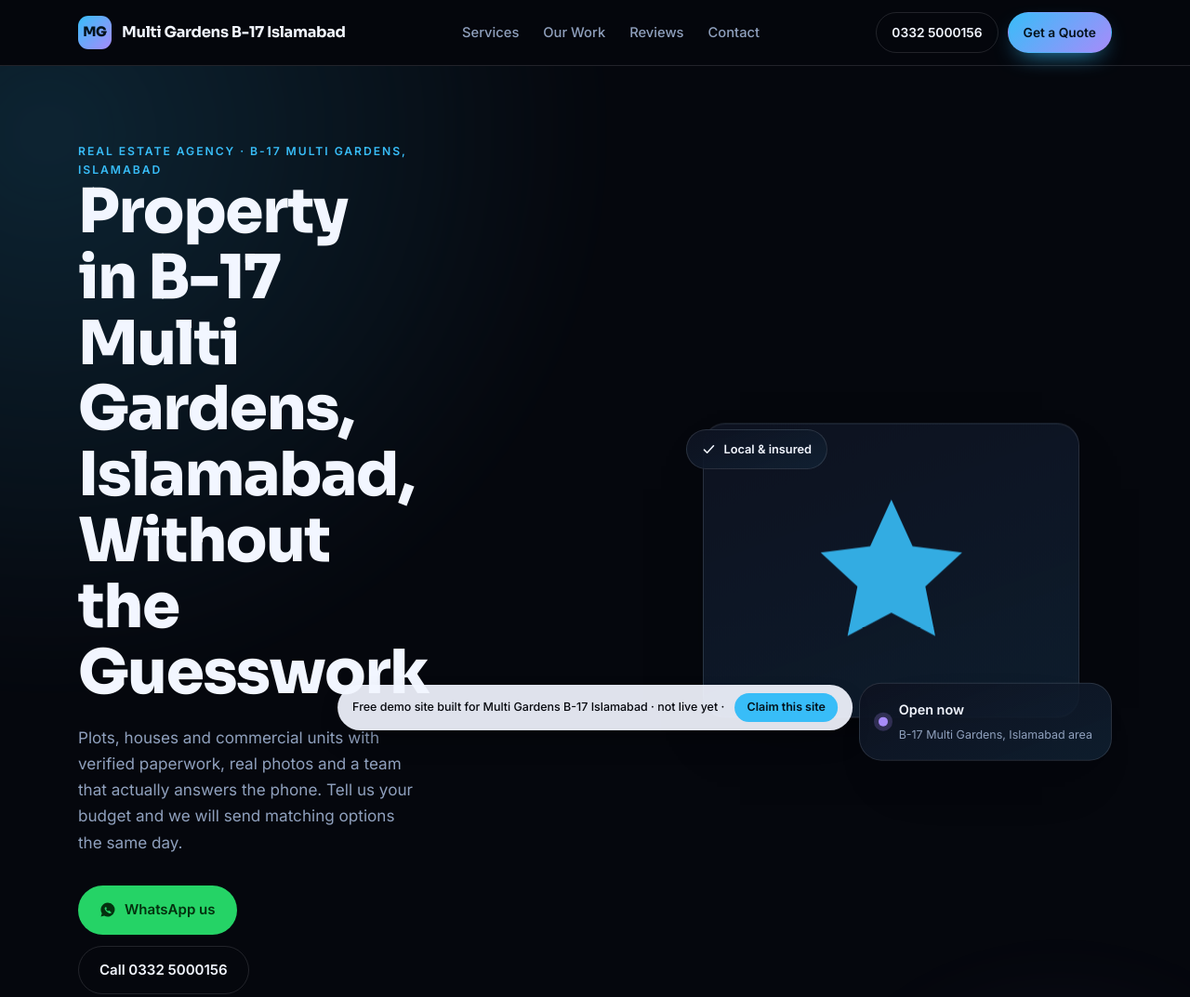
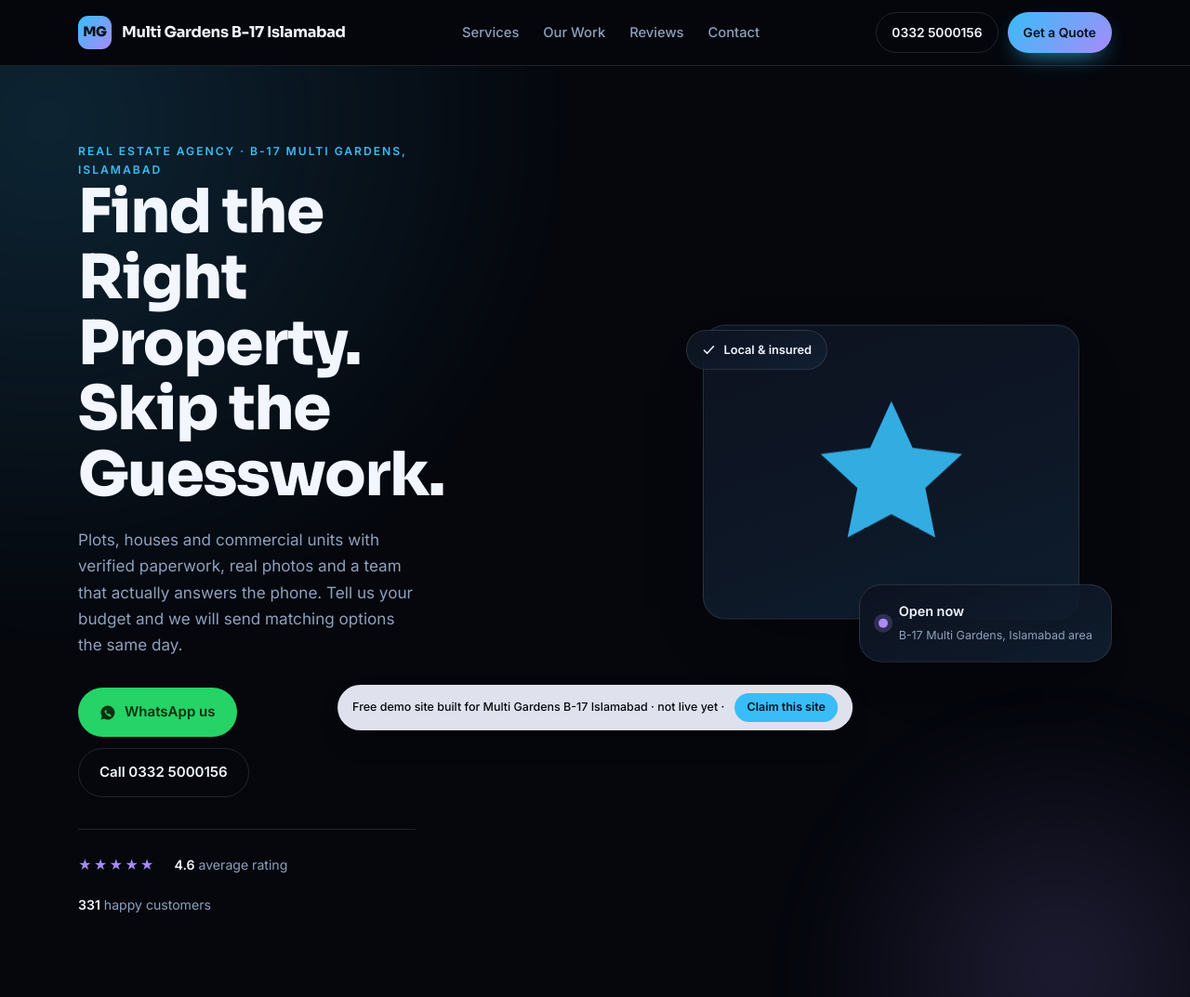
Before and after one commit to moxsinari-netizen/siteseller-demos, a plain HTML site: page demos/multi-gardens-b-17-islamabad/index.html in a window 1280 px wide. Shown: the top 1073 px of the page at 93% size. Drawn offline with Linux system fonts and the light colour scheme.

Commit message:
Add demo site for Multi Gardens B-17 Islamabad

```diff
--- a/demos/multi-gardens-b-17-islamabad/index.html
+++ b/demos/multi-gardens-b-17-islamabad/index.html
@@ -248,7 +248,7 @@
     <div class="wrap hero-grid">
       <div class="hero-copy">
         <span class="eyebrow">Real Estate Agency &middot; B-17 Multi Gardens, Islamabad</span>
-        <h1>Property in B-17 Multi Gardens, Islamabad, Without the Guesswork</h1>
+        <h1>Find the Right Property. Skip the Guesswork.</h1>
         <p class="hero-sub">Plots, houses and commercial units with verified paperwork, real photos and a team that actually answers the phone. Tell us your budget and we will send matching options the same day.</p>
         <div class="hero-actions">
           <a class="btn btn-wa" href="https://wa.me/923325000156?text=Hi%20Multi%20Gardens%20B-17%20Islamabad,%20I%20found%20you%20online%20and%20would%20like%20a%20quote." target="_blank" rel="noopener">
```
